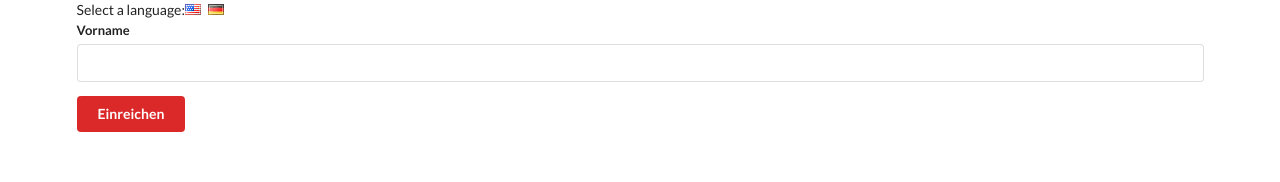
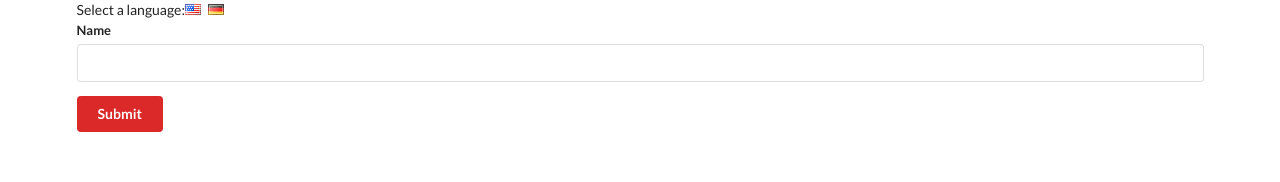
Before and after one commit to MerlotBot/trnaslate, a React (Create React App) app: page / in a window 1280 px wide. Shown: the top 182 px of the page. Built offline with nearby package versions, Linux system fonts and the light colour scheme.

Commit message:
6. Connecting the Field and Button to the Store

```diff
--- a/src/components/App.js
+++ b/src/components/App.js
@@ -10,6 +10,7 @@
       <div className="ui container">
         <LanguageStore>
           <LanguageSelector />
+
           <ColorContext.Provider value="red">
             <UserCreate />
           </ColorContext.Provider>
--- a/src/components/Button.js
+++ b/src/components/Button.js
@@ -3,15 +3,15 @@
 import ColorContext from "../contexts/ColorContext";
 
 class Button extends React.Component {
-  renderSubmit(value) {
-    return value === "english" ? "Submit" : "Einreichen";
+  renderSubmit(language) {
+    return language === "english" ? "Submit" : "Einreichen";
   }
 
   renderButton(color) {
     return (
       <button className={`ui button ${color}`}>
         <LanguageContext.Consumer>
-          {value => this.renderSubmit(value)}
+          {({ language }) => this.renderSubmit(language)}
         </LanguageContext.Consumer>
       </button>
     );
--- a/src/components/Field.js
+++ b/src/components/Field.js
@@ -3,8 +3,10 @@
 
 class Field extends React.Component {
   static contextType = LanguageContext;
+
   render() {
-    const text = this.context === "english" ? "Name" : "Vorname";
+    const text = this.context.language === "english" ? "Name" : "Vorname";
+
     return (
       <div className="ui field">
         <label>{text}</label>
```
